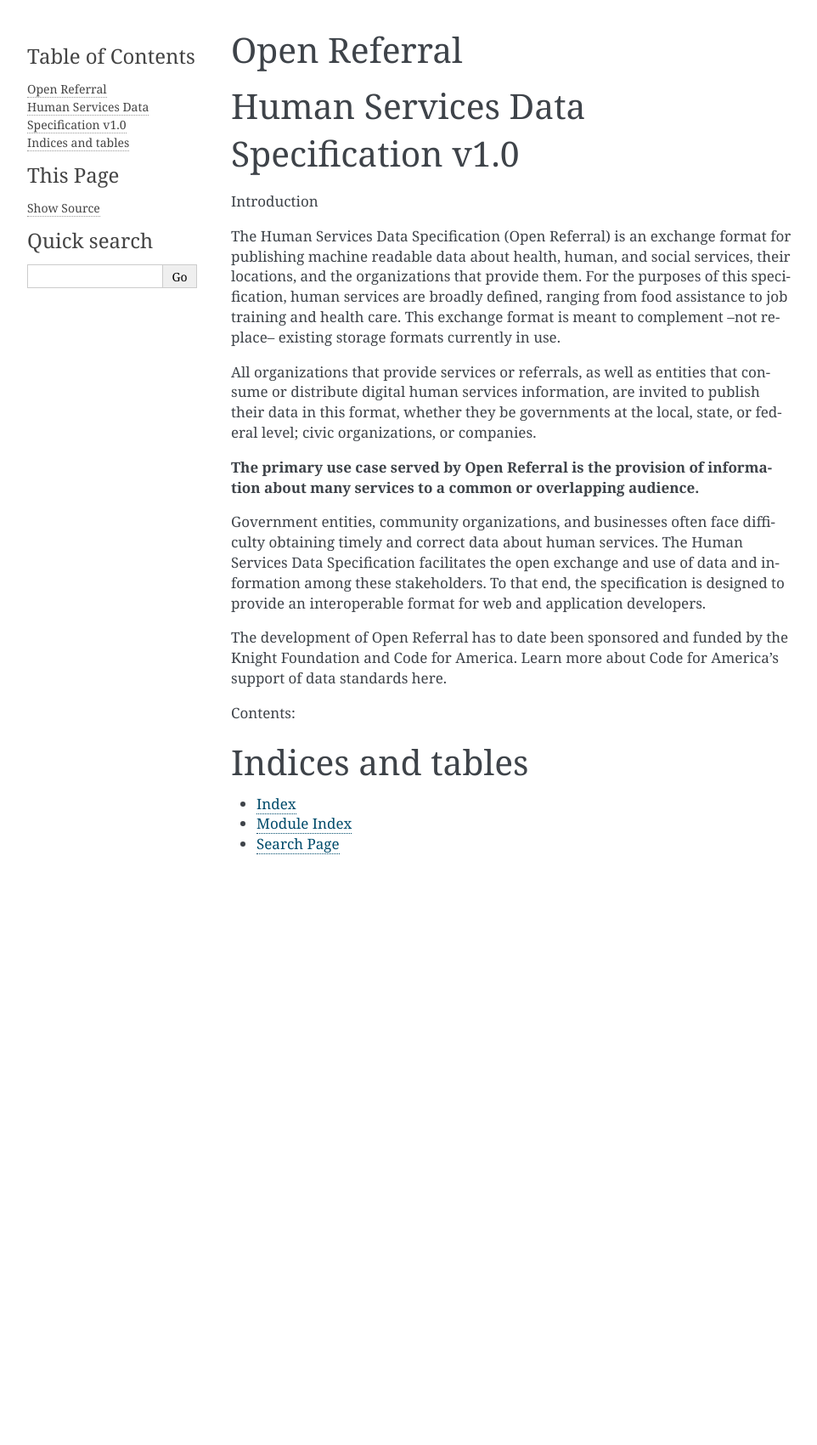
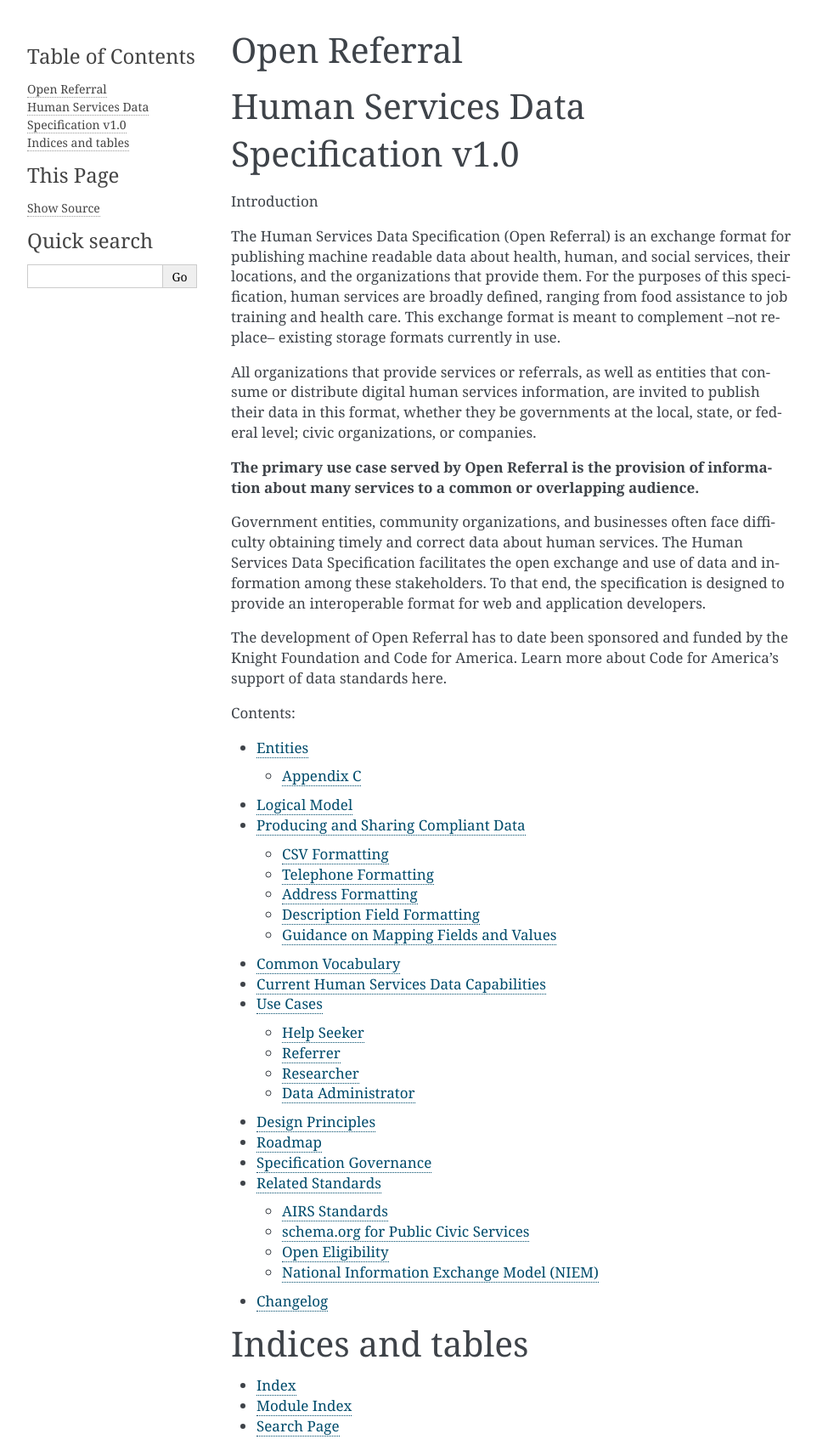
Before and after one commit to openreferral/specification, a Sphinx documentation site: the page built from docs/index.md, in a window 1280 px wide. Shown: the whole page at 85% size, without its empty margins (148-1110 px from the left). Built offline with Sphinx 7.4.7, drawn with Linux system fonts in a browser that asks for light colours; pages that are not in the unit, such as notebooks, are missing from menus; a script that is not in the unit is left out; before the commit the page ends 1015 px from its top, so only the background shows below that.

Commit message:
Add all files to index

````diff
--- a/docs/index.md
+++ b/docs/index.md
@@ -23,6 +23,19 @@
    :maxdepth: 2
 
    reference
+   entities
+   logical_model
+   producing_sharing
+   vocabulary
+   current_capabilities
+
+   use_cases
+   design_principles
+   roadmap
+   governance
+   related_standards
+
+   changelog
 
 ```
 
````
